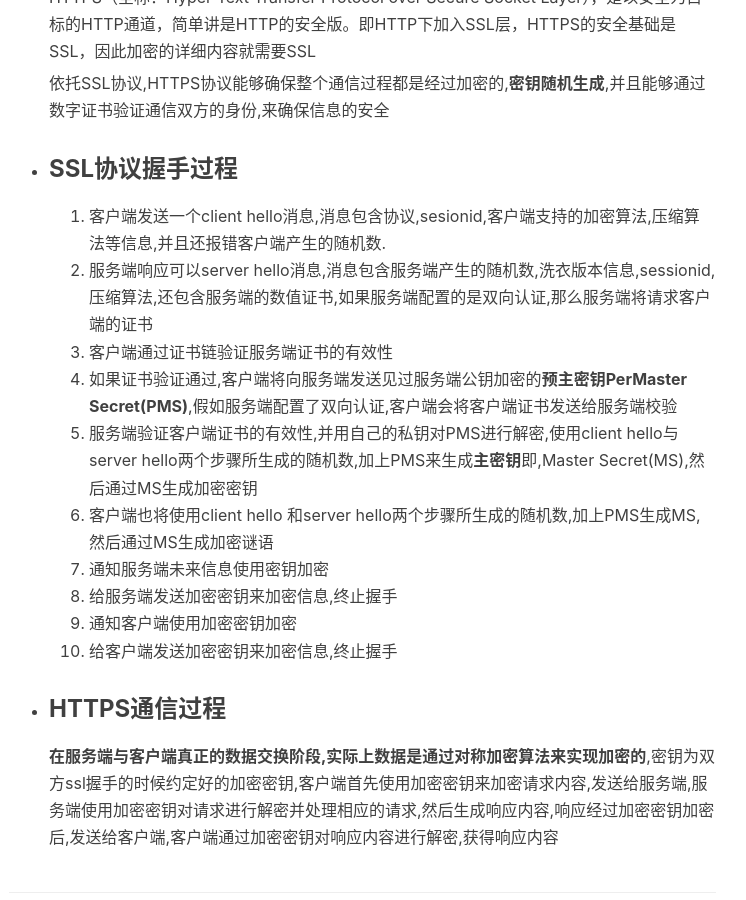
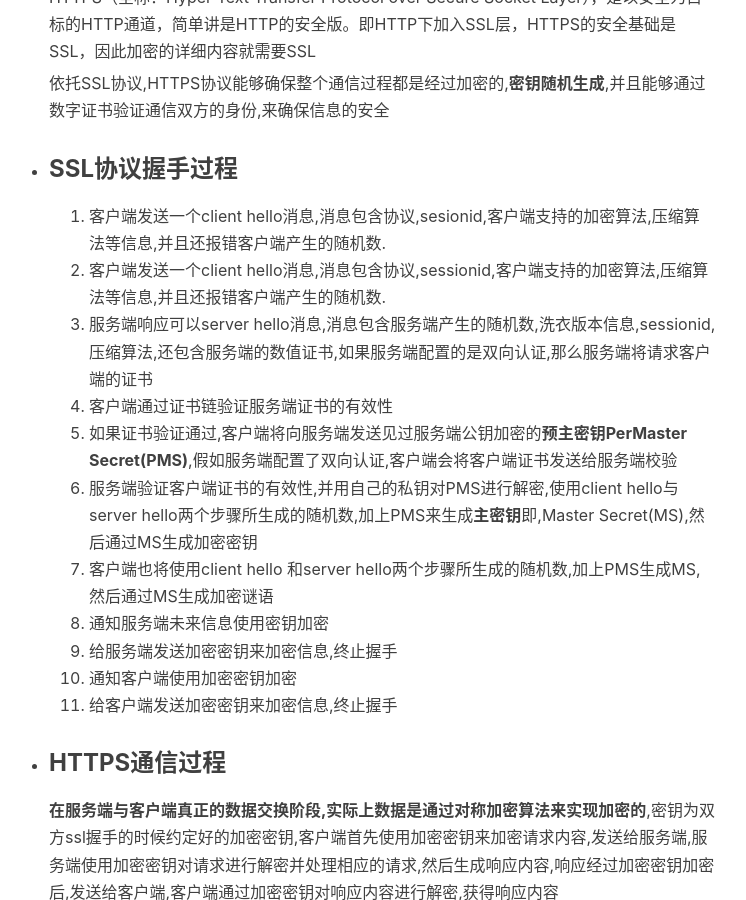
Before and after one commit to daisihao/daisihao.github.com, a Jekyll site: the page built from _posts/2017-07-10-encrypt.markdown, in a window 1280 px wide and 900 px high, scrolled down 3343 px. Shown: the whole window, without its empty margins (256-1002 px from the left). Built offline with Jekyll 4.4.1, drawn with Linux system fonts in a browser that asks for light colours; nearby versions of some CDN libraries; comment, search, counter and statistics services are not loaded.

Commit message:
daisihao
daisihao

```diff
--- a/_posts/2017-07-10-encrypt.markdown
+++ b/_posts/2017-07-10-encrypt.markdown
@@ -102,6 +102,7 @@ tags:
 * ### SSL协议握手过程
 
 	1. 客户端发送一个client hello消息,消息包含协议,sesionid,客户端支持的加密算法,压缩算法等信息,并且还报错客户端产生的随机数.
+	1. 客户端发送一个client hello消息,消息包含协议,sessionid,客户端支持的加密算法,压缩算法等信息,并且还报错客户端产生的随机数.
 	2. 服务端响应可以server hello消息,消息包含服务端产生的随机数,洗衣版本信息,sessionid,压缩算法,还包含服务端的数值证书,如果服务端配置的是双向认证,那么服务端将请求客户端的证书
 	3. 客户端通过证书链验证服务端证书的有效性
 	4. 如果证书验证通过,客户端将向服务端发送见过服务端公钥加密的**预主密钥PerMaster Secret(PMS)**,假如服务端配置了双向认证,客户端会将客户端证书发送给服务端校验
```
